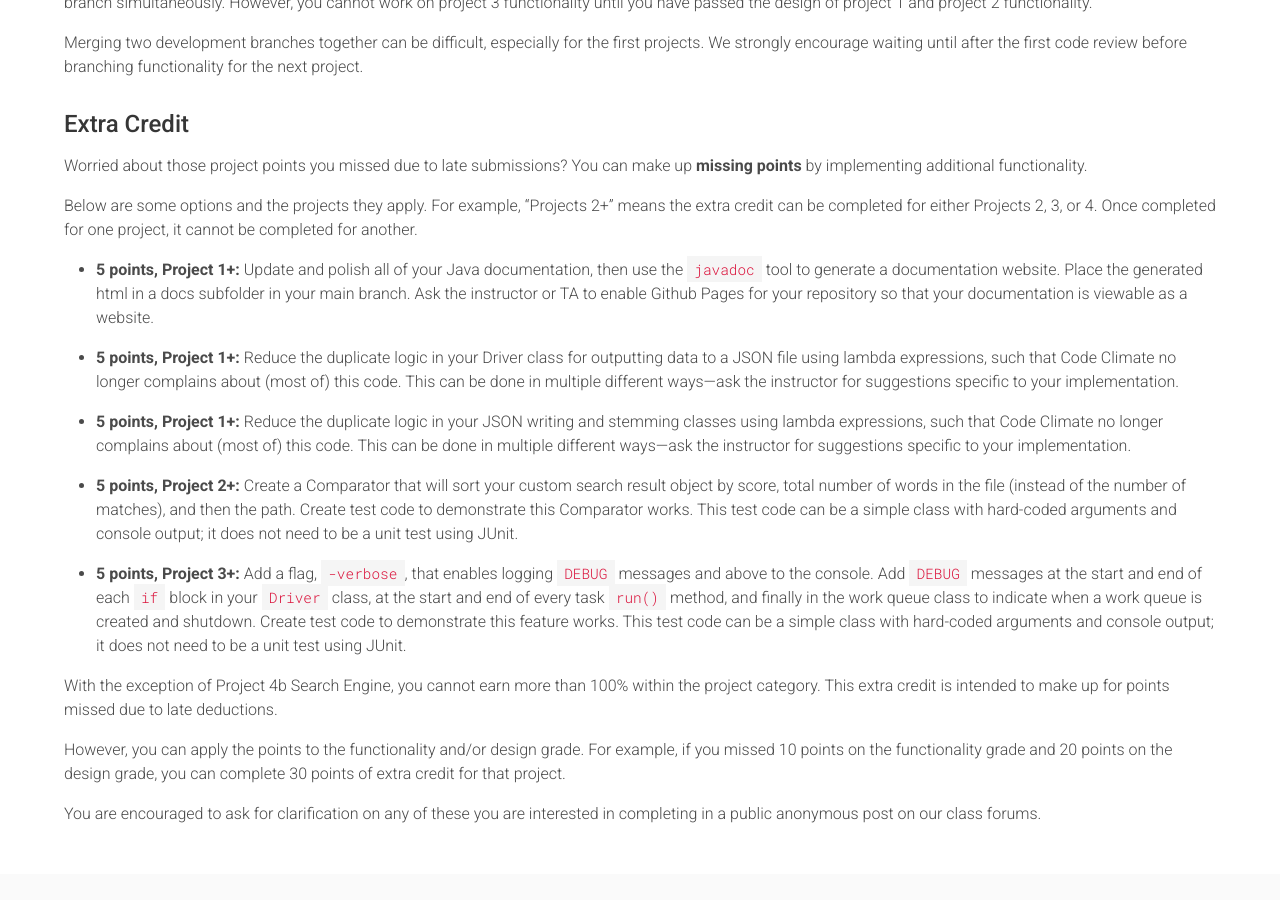
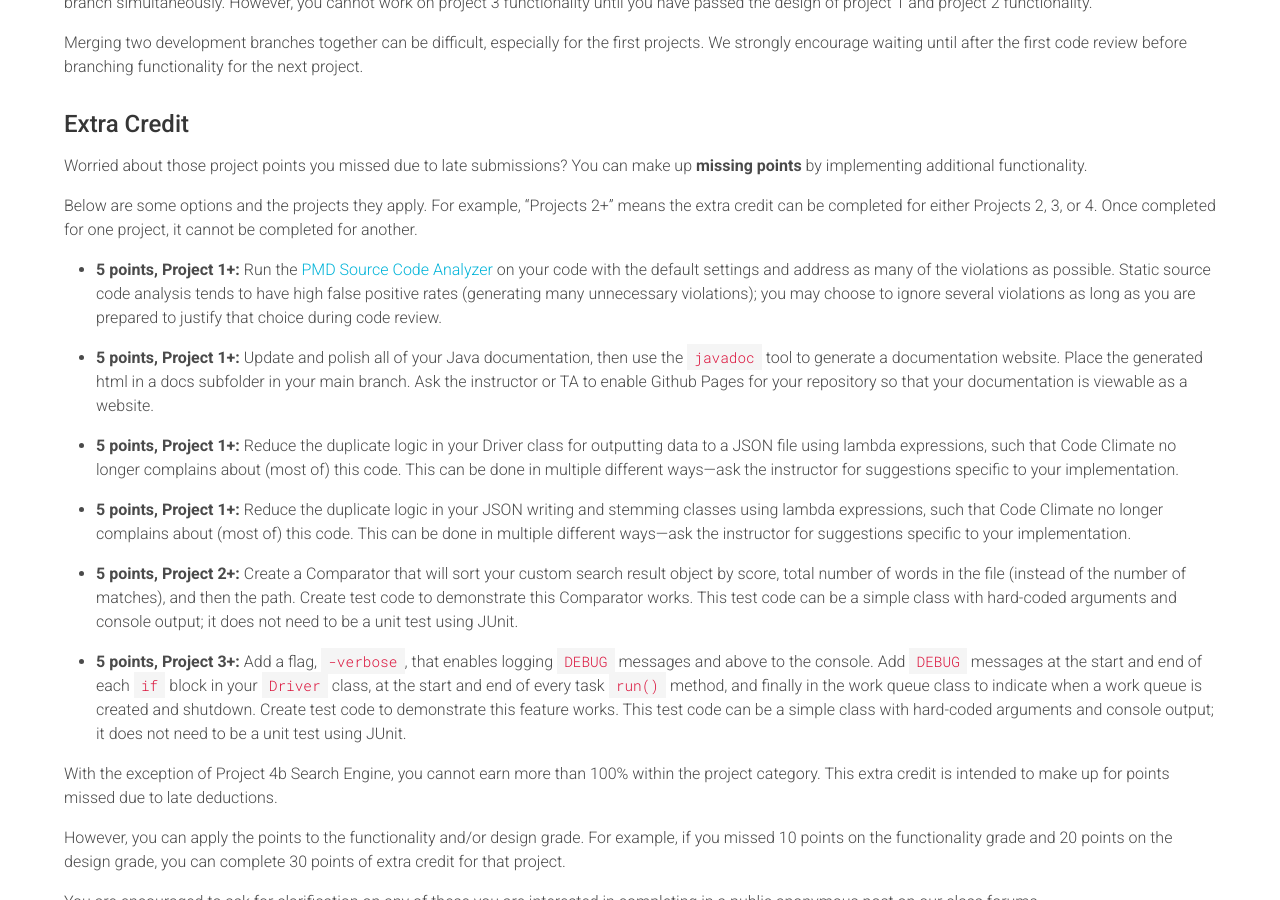
Before and after one commit to usf-cs212-spring2021/usf-cs212-spring2021.github.io, a Jekyll site: the page built from _projects/project-overview.md, in a window 1280 px wide and 900 px high, scrolled down 2179 px. Built offline with Jekyll 4.4.1, drawn with Linux system fonts in a browser that asks for light colours; comment, search, counter and statistics services are not loaded; grey boxes are pictures that could not be loaded.

Commit message:
Adding another extra credit option.

```diff
--- a/_projects/project-overview.md
+++ b/_projects/project-overview.md
@@ -79,6 +79,8 @@ Worried about those project points you missed due to late submissions? You can m
 
 Below are some options and the projects they apply. For example, “Projects 2+” means the extra credit can be completed for either Projects 2, 3, or 4. Once completed for one project, it cannot be completed for another.
 
+  - **5 points, Project 1+:** Run the [PMD Source Code Analyzer](https://pmd.github.io/) on your code with the default settings and address as many of the violations as possible. Static source code analysis tends to have high false positive rates (generating many unnecessary violations); you may choose to ignore several violations as long as you are prepared to justify that choice during code review.
+
   - **5 points, Project 1+:** Update and polish all of your Java documentation, then use the `javadoc` tool to generate a documentation website. Place the generated html in a docs subfolder in your main branch. Ask the instructor or TA to enable Github Pages for your repository so that your documentation is viewable as a website.
 
   - **5 points, Project 1+:** Reduce the duplicate logic in your Driver class for outputting data to a JSON file using lambda expressions, such that Code Climate no longer complains about (most of) this code. This can be done in multiple different ways—ask the instructor for suggestions specific to your implementation.
```
